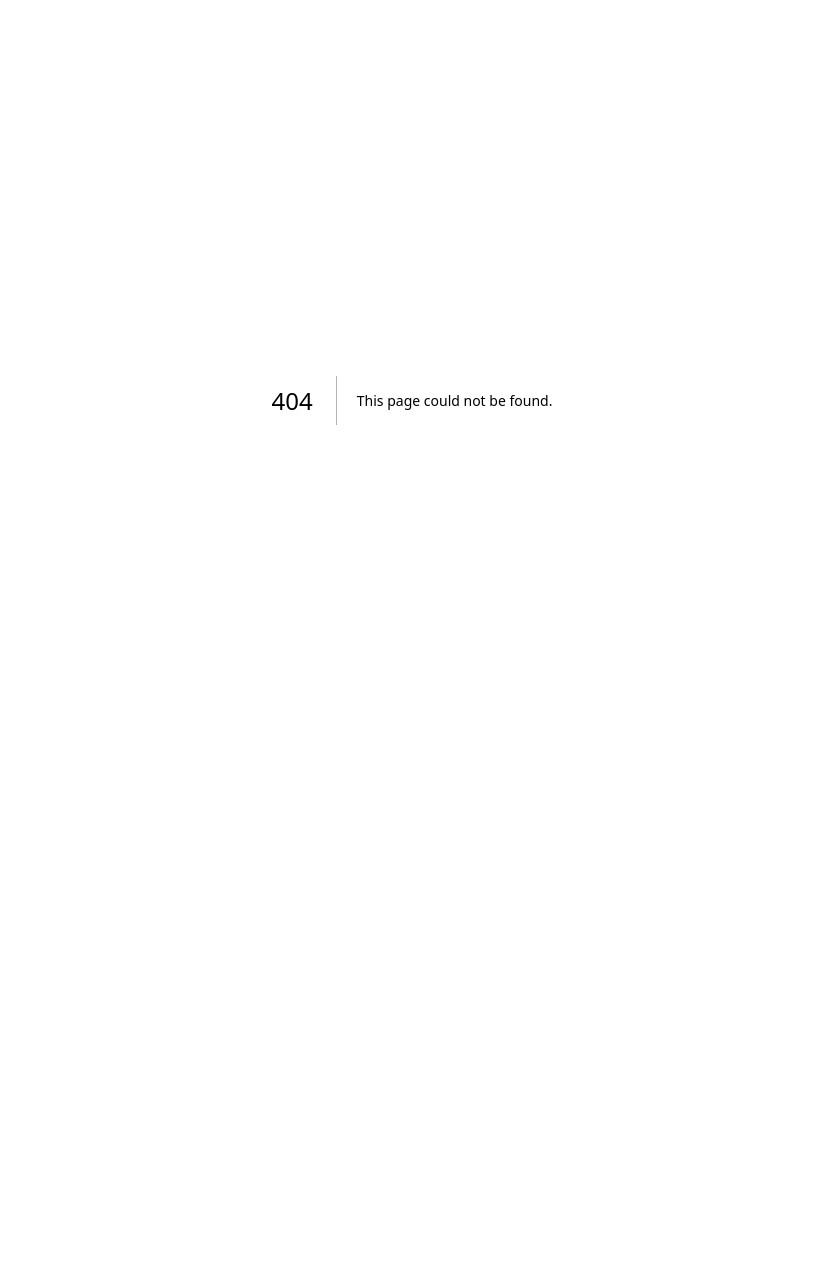
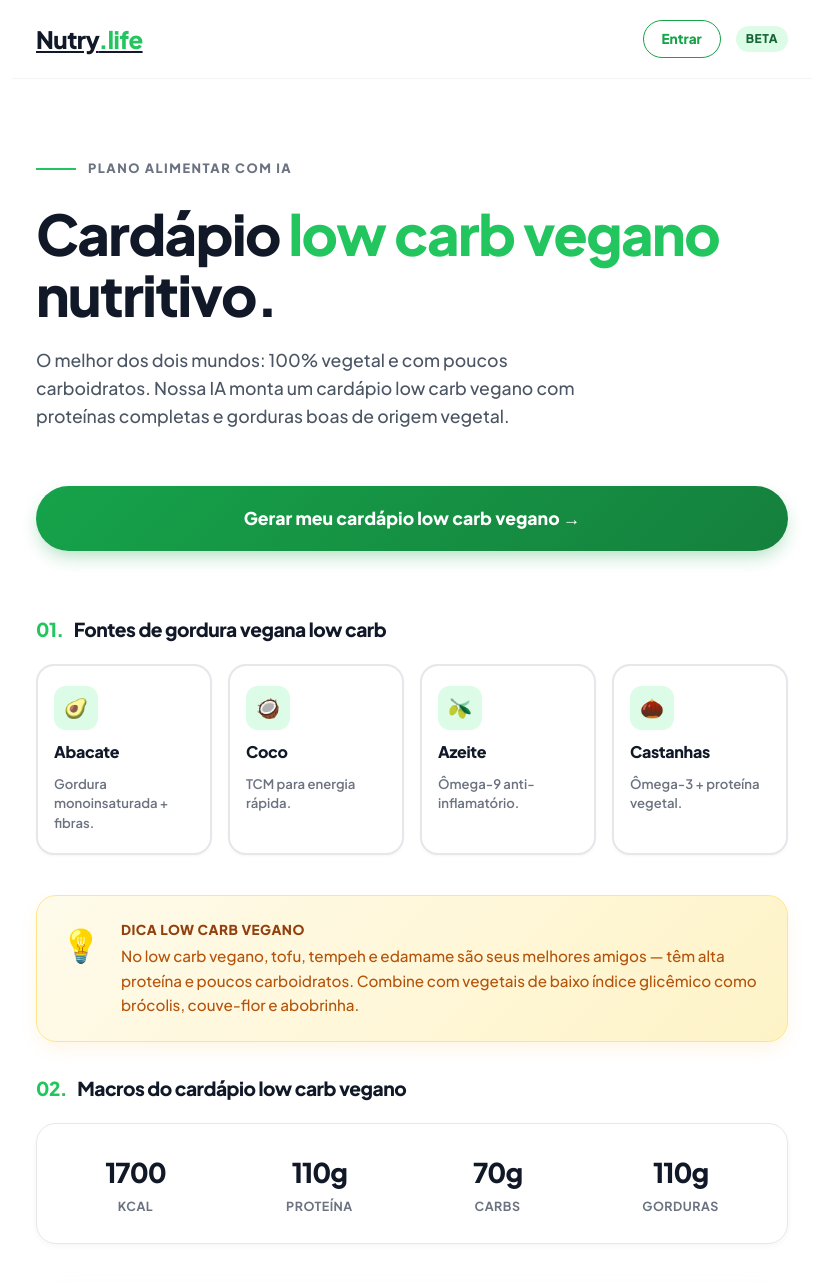
Before and after one commit to elevanceseguros/Nutri, a Next.js app: page /cardapio-low-carb-vegano in a window 1280 px wide. Before the commit this address had no page. Shown: the top 1282 px of the page, without its empty margins (228-1051 px from the left). Before the commit the page ends 800 px from the top, so only its background shows below. Built offline with nearby package versions, Linux system fonts and the light colour scheme.

Commit message:
Create page.tsx

```diff
--- /dev/null
+++ b/src/app/cardapio-low-carb-vegano/page.tsx
@@ -0,0 +1,109 @@
+import type { Metadata } from "next";
+import Link from "next/link";
+import styles from "../page.module.css";
+
+export const metadata: Metadata = {
+  title: "Cardápio Low Carb Vegano — Plano Alimentar com IA | Nutry.life",
+  description: "Monte seu cardápio low carb vegano com IA. 100% vegetal e com poucos carboidratos, usando alimentos brasileiros acessíveis. Grátis.",
+  keywords: "cardápio low carb vegano, dieta vegana low carb, low carb plant based, receitas low carb veganas",
+  openGraph: {
+    title: "Cardápio Low Carb Vegano — Nutry.life",
+    description: "Cardápio 100% vegetal e low carb com alimentos brasileiros.",
+    url: "https://nutry.life/cardapio-low-carb-vegano",
+  },
+};
+
+export default function CardapioLowCarbVegano() {
+  return (
+    <>
+      <header className={styles.header}>
+        <Link href="/" className={styles.logo}>Nutry<span className={styles.logoAccent}>.life</span></Link>
+        <div style={{ display: 'flex', gap: '15px', alignItems: 'center' }}>
+          <Link href="/login" className={styles.btnEntrar}>Entrar</Link>
+          <div className={styles.badge}>Beta</div>
+        </div>
+      </header>
+
+      <main className={styles.main}>
+        <div className="fade-up">
+          <div className={styles.heroEyebrow}>
+            <div className={styles.heroLine} />
+            <span className={styles.heroEyebrowText}>Plano Alimentar com IA</span>
+          </div>
+          <h1 className={styles.heroTitle}>
+            Cardápio <em className={styles.heroEm}>low carb vegano</em> nutritivo.
+          </h1>
+          <p className={styles.heroSub}>
+            O melhor dos dois mundos: 100% vegetal e com poucos carboidratos. Nossa IA monta um cardápio low carb vegano com proteínas completas e gorduras boas de origem vegetal.
+          </p>
+          <Link href="/" className={styles.btnPrimary} style={{ display: 'block', textAlign: 'center', textDecoration: 'none', marginBottom: '4rem' }}>
+            Gerar meu cardápio low carb vegano →
+          </Link>
+
+          <div className={styles.qBlock}>
+            <div className={styles.qLabelRow}>
+              <span className={styles.qNum}>01.</span>
+              <span className={styles.qLabel}>Fontes de gordura vegana low carb</span>
+            </div>
+            <div className={styles.qGrid}>
+              {[
+                { num: "🥑", title: "Abacate", desc: "Gordura monoinsaturada + fibras." },
+                { num: "🥥", title: "Coco", desc: "TCM para energia rápida." },
+                { num: "🫒", title: "Azeite", desc: "Ômega-9 anti-inflamatório." },
+                { num: "🌰", title: "Castanhas", desc: "Ômega-3 + proteína vegetal." },
+              ].map((item) => (
+                <div key={item.num} className={styles.qBtn} style={{ cursor: 'default' }}>
+                  <span className={styles.qBtnIcon} style={{ background: '#dcfce7', color: '#16a34a', fontWeight: 800, fontSize: '1.2rem' }}>{item.num}</span>
+                  <span className={styles.qBtnLabel}>{item.title}</span>
+                  <span className={styles.qBtnSub}>{item.desc}</span>
+                </div>
+              ))}
+            </div>
+          </div>
+
+          <div className={styles.tipCard}>
+            <div className={styles.tipIcon}>💡</div>
+            <div>
+              <div className={styles.tipTitle}>Dica low carb vegano</div>
+              <div className={styles.tipText}>
+                No low carb vegano, tofu, tempeh e edamame são seus melhores amigos — têm alta proteína e poucos carboidratos. Combine com vegetais de baixo índice glicêmico como brócolis, couve-flor e abobrinha.
+              </div>
+            </div>
+          </div>
+
+          <div className={styles.qBlock}>
+            <div className={styles.qLabelRow}>
+              <span className={styles.qNum}>02.</span>
+              <span className={styles.qLabel}>Macros do cardápio low carb vegano</span>
+            </div>
+            <div className={styles.macrosCard}>
+              {[
+                { val: "1700", lbl: "kcal" },
+                { val: "110g", lbl: "proteína" },
+                { val: "70g", lbl: "carbs" },
+                { val: "110g", lbl: "gorduras" },
+              ].map((m) => (
+                <div key={m.lbl} className={styles.macroItem}>
+                  <span className={styles.macroVal}>{m.val}</span>
+                  <span className={styles.macroLbl}>{m.lbl}</span>
+                </div>
+              ))}
+            </div>
+          </div>
+
+          <div className={styles.premiumBanner}>
+            <div className={styles.premiumBadgeTop}>✦ GRÁTIS PARA COMEÇAR</div>
+            <div className={styles.premiumHeader}>
+              <h2>Crie seu cardápio low carb vegano agora</h2>
+              <p>Sem cadastro, sem cartão. Grátis para começar.</p>
+            </div>
+            <Link href="/" className={styles.premiumBtn} style={{ textDecoration: 'none', display: 'block' }}>
+              Gerar meu cardápio low carb vegano →
+            </Link>
+            <p className={styles.premiumFootnote}>Sem compromisso. 100% grátis.</p>
+          </div>
+        </div>
+      </main>
+    </>
+  );
+}
```
